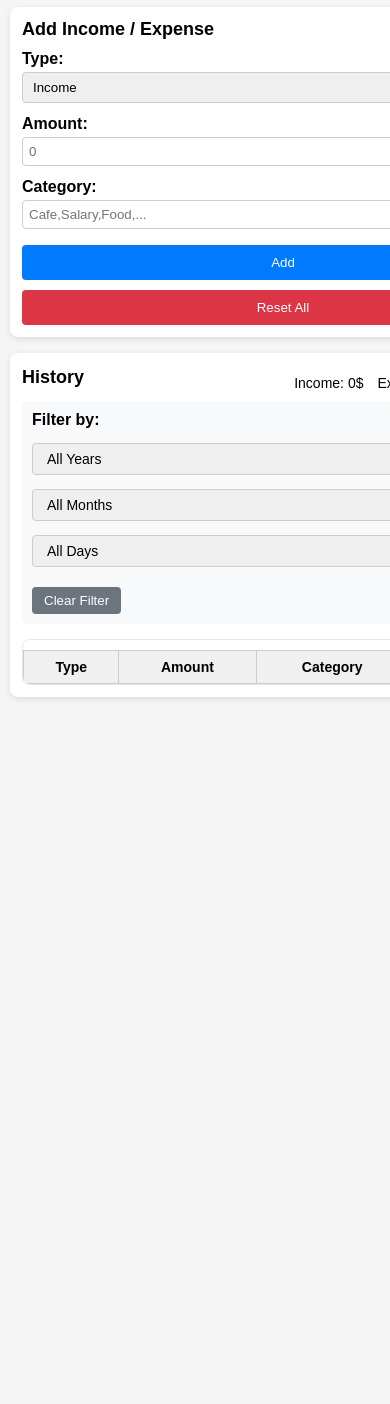
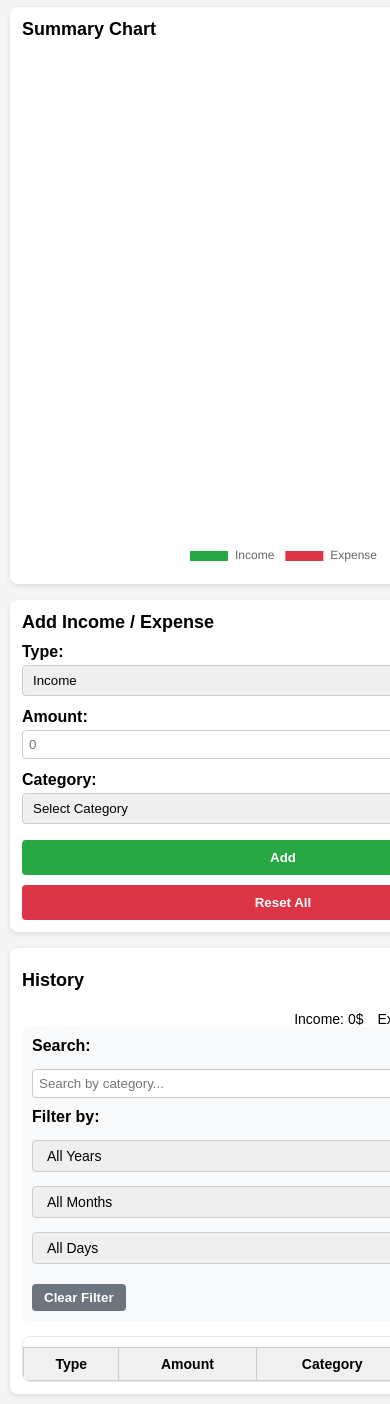
Before and after one commit to weirdboo3k/Budget-Tracker, a plain HTML site: page index.html in a window 390 px wide. Shown: the part 120-1524 px from the top of the page. Before the commit the page ends 844 px from the top, so only its background shows below. Drawn offline with nearby package versions, Linux system fonts and the light colour scheme.

Commit message:
Improve BudgetTracker: clean code, new features, better UI
- Cleaned up code and removed errors
- Added category dropdown, search, export to CSV
- Implemented dark mode toggle
- Added summary chart with Chart.js
- Improved responsive design and styling
- Updated README with new features

```diff
--- a/css/style.css
+++ b/css/style.css
@@ -11,11 +11,11 @@ h1 {
 }
 
 .layout {
-  max-width: 1100px;
+  max-width: 1200px;
   margin: 0 auto;
   display: grid;
   gap: 16px;
-  grid-template-columns: 1fr 1.35fr;
+  grid-template-columns: 1fr 1fr 1fr;
   align-items: start;
 }
 
@@ -77,7 +77,7 @@ input, select {
 }
 
 /* Responsive */
-@media (max-width: 600px) {
+@media (max-width: 768px) {
   body { padding: 10px; }
   .layout { grid-template-columns: 1fr; }
   section { padding: 12px; }
--- a/css/theme.css
+++ b/css/theme.css
@@ -8,6 +8,7 @@ button {
   transition: background 0.3s;
   background-color: #007bff;
   color: #fff;
+  font-weight: bold;
 }
 
 button:hover { background-color: #0056b3; }
@@ -22,11 +23,11 @@ button:hover { background-color: #0056b3; }
 
 .btn-row button { margin-top: 0; }
 
-.btn-primary { background-color: #007bff; }
-.btn-primary:hover { background-color: #0056b3; }
+.btn-primary { background-color: #28a745; }
+.btn-primary:hover { background-color: #218838; }
 
 .btn-danger { background-color: #dc3545; }
-.btn-danger:hover { background-color: #b02a37; }
+.btn-danger:hover { background-color: #c82333; }
 
 .btn-clear {
   background-color: #6c757d;
@@ -61,3 +62,41 @@ button:hover { background-color: #0056b3; }
   color: #666;
   font-weight: normal;
 }
+
+/* Dark mode */
+body.dark {
+  background-color: #121212;
+  color: #ffffff;
+}
+
+body.dark section {
+  background: #1e1e1e;
+  color: #ffffff;
+}
+
+body.dark th {
+  background-color: #333;
+}
+
+body.dark .filter-section {
+  background: #2a2a2a;
+}
+
+body.dark input, body.dark select {
+  background-color: #333;
+  color: #fff;
+  border: 1px solid #555;
+}
+
+body.dark button {
+  background-color: #555;
+  color: #fff;
+}
+
+body.dark .btn-primary {
+  background-color: #28a745;
+}
+
+body.dark .btn-danger {
+  background-color: #dc3545;
+}
--- a/index.html
+++ b/index.html
@@ -10,8 +10,17 @@
 </head>
 <body>
   <h1>Personal Budget Tracker</h1>
+  <button id="theme-toggle" class="btn-clear" style="position: absolute; top: 20px; right: 20px;">🌙 Dark Mode</button>
 
   <main class="layout">
+    <!-- chart -->
+    <section class="chart-section card">
+      <div class="section-head">
+        <h2>Summary Chart</h2>
+      </div>
+      <canvas id="summary-chart"></canvas>
+    </section>
+
     <!-- form -->
     <section class="form-section card">
       <div class="section-head">
@@ -34,7 +43,16 @@
 
         <label class="span-2">
           Category:
-          <input type="text" id="category" placeholder="Cafe,Salary,Food,..." required />
+          <select id="category" required>
+            <option value="">Select Category</option>
+            <option value="Salary">Salary</option>
+            <option value="Freelance">Freelance</option>
+            <option value="Food">Food</option>
+            <option value="Transport">Transport</option>
+            <option value="Entertainment">Entertainment</option>
+            <option value="Utilities">Utilities</option>
+            <option value="Other">Other</option>
+          </select>
         </label>
 
         <div class="btn-row span-2">
@@ -48,6 +66,8 @@
     <section class="table-section card">
       <div class="section-head section-head--split">
         <h2>History</h2>
+        <button id="export-btn" class="btn-primary">Export CSV</button>
+      </div>
         <div class="summary summary-inline">
           <p>Income: <span id="total-income">0</span></p>
           <p>Expense: <span id="total-expense">0</span></p>
@@ -57,6 +77,8 @@
 
       <!-- Filter -->
       <div class="filter-section">
+        <label>Search:</label>
+        <input type="text" id="search-input" placeholder="Search by category..." />
         <label>Filter by:</label>
         <select id="filter-year">
           <option value="">All Years</option>
@@ -98,6 +120,7 @@
     </section>
   </main>
 
+<script src="https://cdn.jsdelivr.net/npm/chart.js"></script>
 <script src="js/filter.js"></script>
 <script src="js/storage.js"></script>
 <script src="js/ui.js"></script>
--- a/js/app.js
+++ b/js/app.js
@@ -1,12 +1,12 @@
 const form = document.getElementById("transaction-form");
 const amountInput = document.getElementById("amount");
 
-// Validate Amount input - chỉ cho phép số nguyên và thập phân
+// Validate Amount input - only allow integers and decimals
 amountInput.addEventListener("input", (e) => {
   let value = e.target.value;
-  // Chỉ cho phép chữ số và dấu chấm
+  // Only allow digits and decimal point
   value = value.replace(/[^0-9.]/g, "");
-  // Chỉ cho phép một dấu chấm
+  // Allow only one decimal point
   const parts = value.split(".");
   if (parts.length > 2) {
     value = parts[0] + "." + parts.slice(1).join("");
@@ -18,17 +18,17 @@ form.addEventListener("submit", e => {
   e.preventDefault();
   const amountValue = parseFloat(amountInput.value);
 
-  // Kiểm tra Amount hợp lệ
+  // Validate Amount
   if (!amountValue || amountValue <= 0) {
-    alert("Amount phải lớn hơn 0!");
+    alert("Amount must be greater than 0!");
     amountInput.focus();
     return;
   }
 
   // Validate category
-  const category = document.getElementById("category").value.trim();
+  const category = document.getElementById("category").value;
   if (!category) {
-    alert("Category không được để trống!");
+    alert("Please select a category!");
     document.getElementById("category").focus();
     return;
   }
@@ -50,5 +50,12 @@ document.getElementById("reset-btn").addEventListener("click", () => {
   resetTransactions();
 });
 
-// Load dữ liệu lần đầu
+// Load data on startup
 loadTransactions();
+
+// Dark mode toggle
+document.getElementById("theme-toggle").addEventListener("click", () => {
+  document.body.classList.toggle("dark");
+  const btn = document.getElementById("theme-toggle");
+  btn.textContent = document.body.classList.contains("dark") ? "☀️ Light Mode" : "🌙 Dark Mode";
+});
--- a/js/filter.js
+++ b/js/filter.js
@@ -3,6 +3,7 @@ const filterYearEl = document.getElementById("filter-year");
 const filterMonthEl = document.getElementById("filter-month");
 const filterDayEl = document.getElementById("filter-day");
 const clearFilterBtn = document.getElementById("clear-filter");
+const searchInput = document.getElementById("search-input");
 
 const updateFilterOptions = () => {
   // Collect unique years from transactions
@@ -50,12 +51,14 @@ const filterTransactions = () => {
   let year = filterYearEl.value;
   let month = filterMonthEl.value;
   let day = filterDayEl.value;
+  let search = searchInput.value.toLowerCase();
 
   let filtered = transactions.filter(t => {
     const d = new Date(t.date);
     if (year && d.getFullYear() != year) return false;
     if (month && (d.getMonth() + 1) != month) return false;
     if (day && d.getDate() != day) return false;
+    if (search && !t.category.toLowerCase().includes(search)) return false;
     return true;
   });
 
@@ -71,9 +74,11 @@ filterMonthEl.addEventListener("change", () => {
   filterTransactions();
 });
 filterDayEl.addEventListener("change", filterTransactions);
+searchInput.addEventListener("input", filterTransactions);
 clearFilterBtn.addEventListener("click", () => {
   filterYearEl.value = "";
   filterMonthEl.value = "";
   filterDayEl.value = "";
+  searchInput.value = "";
   renderTransactions(transactions);
 });
--- a/js/storage.js
+++ b/js/storage.js
@@ -63,3 +63,18 @@ const resetTransactions = () => {
 const fetchTransactions = () => {
   return Promise.resolve(transactions);
 };
+
+const exportToCSV = () => {
+  const csvContent = "data:text/csv;charset=utf-8,"
+    + "Type,Amount,Category,Date\n"
+    + transactions.map(t => `${t.type},${t.amount},${t.category},${formatDate(t.date)}`).join("\n");
+  const encodedUri = encodeURI(csvContent);
+  const link = document.createElement("a");
+  link.setAttribute("href", encodedUri);
+  link.setAttribute("download", "transactions.csv");
+  document.body.appendChild(link);
+  link.click();
+  document.body.removeChild(link);
+};
+
+document.getElementById("export-btn").addEventListener("click", exportToCSV);
--- a/js/ui.js
+++ b/js/ui.js
@@ -26,7 +26,7 @@ const renderTransactions = (transactions) => {
         <button class="remove-btn">Remove</button>
       </td>
     `;
-    // Edit
+    // Edit button
     tr.querySelector(".edit-btn").onclick = () => {
       document.getElementById("type").value = t.type;
       document.getElementById("amount").value = t.amount;
@@ -38,7 +38,7 @@ const renderTransactions = (transactions) => {
       if (submitBtn) submitBtn.textContent = "Update";
       submitBtn.style.background = "#667eea";
     };
-    // Remove
+    // Remove button
     tr.querySelector(".remove-btn").onclick = () => {
       if(confirm("Remove this transaction?")) removeTransaction(t.id);
     };
@@ -58,4 +58,36 @@ const renderTransactions = (transactions) => {
   if (typeof updateFilterOptions === 'function') {
     updateFilterOptions();
   }
+
+  // Update chart
+  updateChart();
 };
+
+let chart;
+
+const updateChart = () => {
+  const ctx = document.getElementById('summary-chart').getContext('2d');
+  const income = transactions.filter(t => t.type === 'income').reduce((sum, t) => sum + t.amount, 0);
+  const expense = transactions.filter(t => t.type === 'expense').reduce((sum, t) => sum + t.amount, 0);
+
+  if (chart) chart.destroy();
+
+  chart = new Chart(ctx, {
+    type: 'doughnut',
+    data: {
+      labels: ['Income', 'Expense'],
+      datasets: [{
+        data: [income, expense],
+        backgroundColor: ['#28a745', '#dc3545'],
+      }]
+    },
+    options: {
+      responsive: true,
+      plugins: {
+        legend: {
+          position: 'bottom',
+        }
+      }
+    }
+  });
+};
```
Also changed, not shown: README.md.
